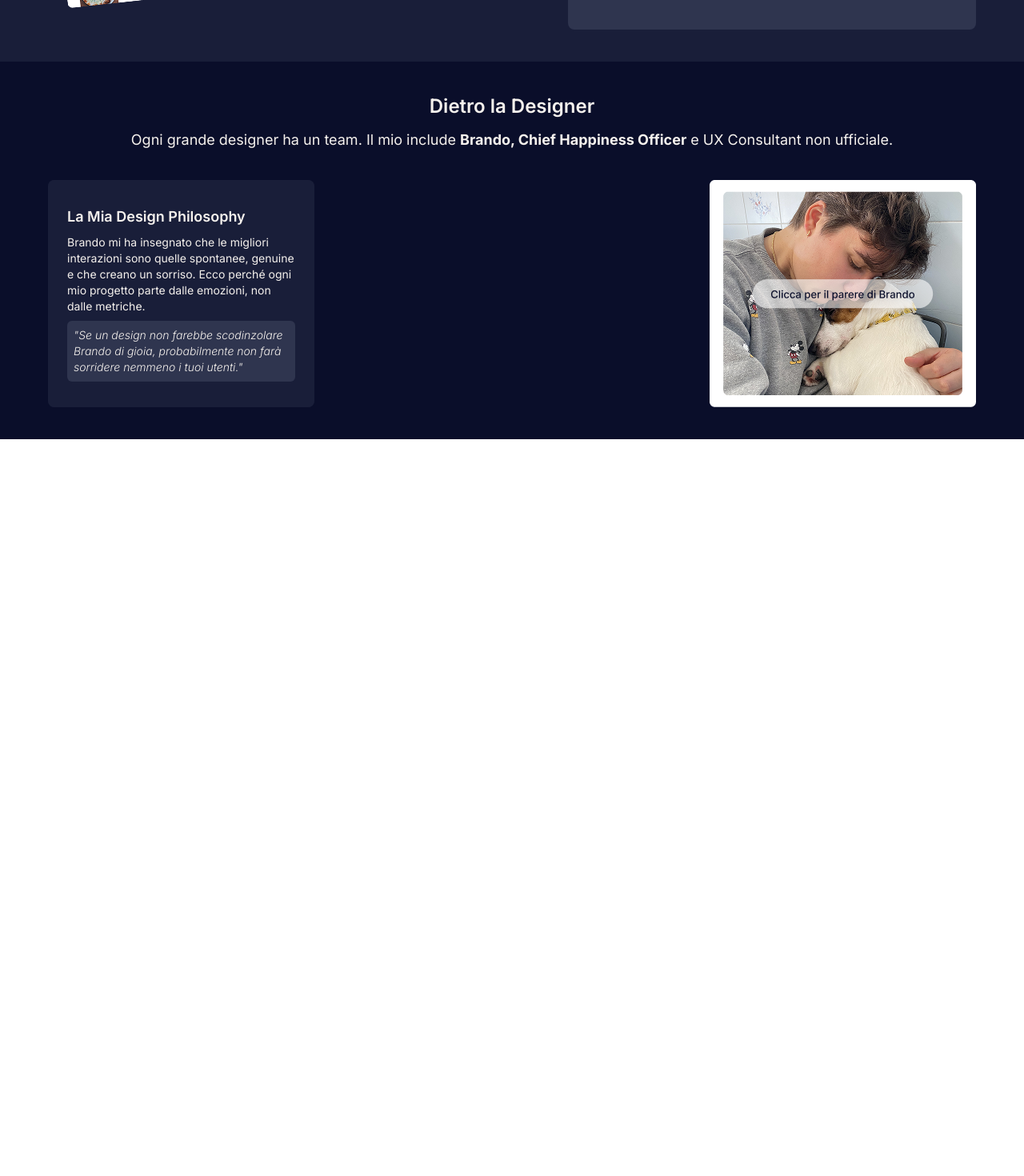
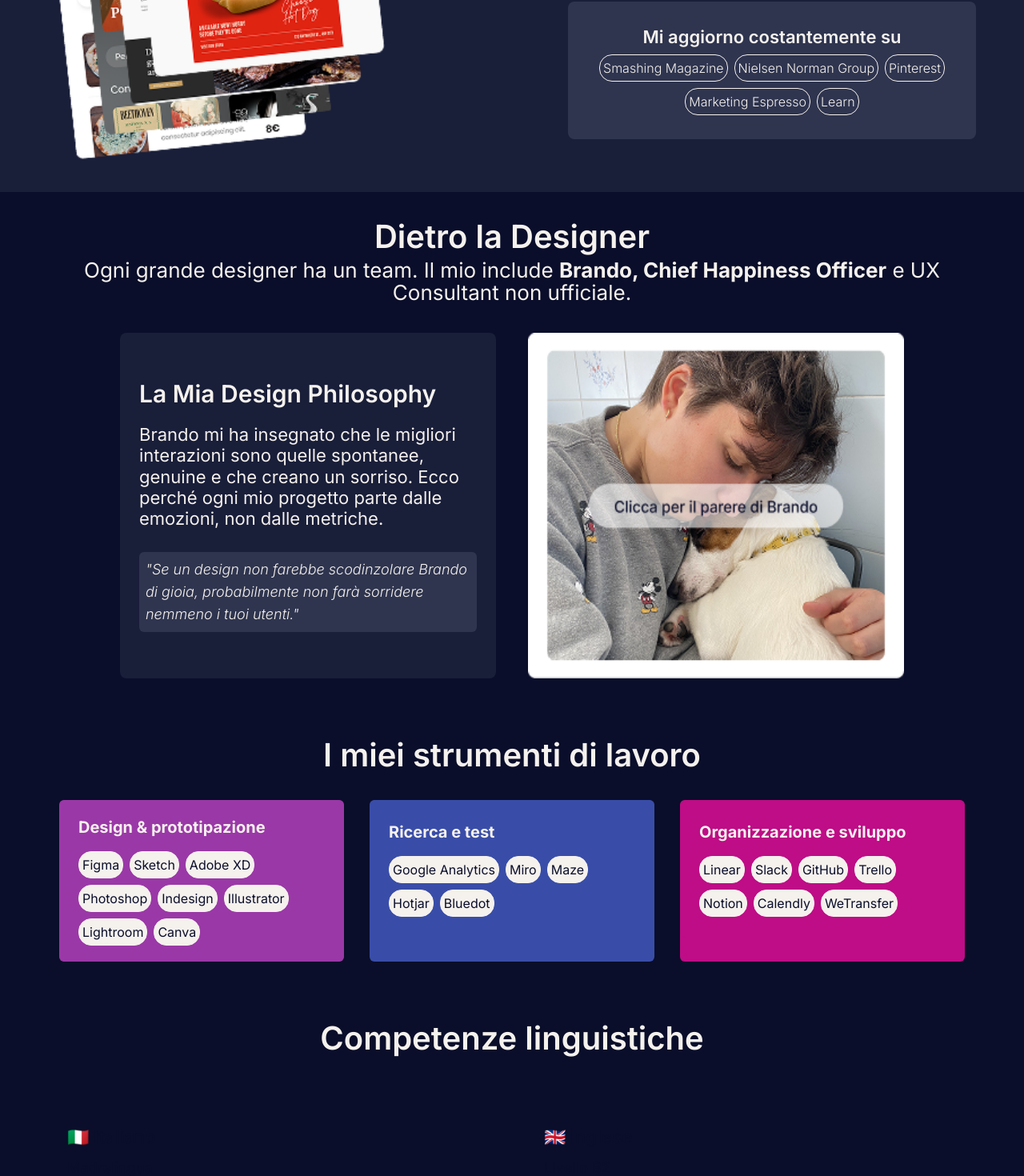
Before and after one commit to nmarmugi/katia-pasini-portfolio, a React (Create React App) app: page / in a window 1280 px wide. Shown: the part 960-2430 px from the top of the page at 80% size. Before the commit the page ends 1509 px from the top, so only its background shows below. Built offline with nearby package versions, Linux system fonts and the light colour scheme; the HTML template or start-up script is replaced by a standard one.

Commit message:
third commit

```diff
--- a/src/components/about.jsx
+++ b/src/components/about.jsx
@@ -16,18 +16,18 @@ export default function About() {
 					<div className="flex items-center gap-5">
 						<img className="w-24 h-24 block md:hidden" src="/katia-mobile.png" alt='Katia image' />
 						<div>
-							<h2 className="font-inter italic text-text font-extralight text-sm">
+							<h2 className="font-inter italic text-text font-extralight text-sm md:text-2xl">
 								Dietro ogni pixel c'è una persona
 							</h2>
-							<h1 className="font-inter text-text font-semibold text-3xl">
+							<h1 className="font-inter text-text font-semibold text-3xl md:text-[40px]">
 								Sono Katia, UX/UI Designer
 							</h1>
 						</div>
 					</div>
-					<h3 className="font-inter text-text font-light">
+					<h3 className="font-inter text-text font-light md:text-2xl">
 						Sono quella che ti chiederà: <span className="font-inter text-text font-medium">“Perché hai messo quel bottone proprio lì?”</span> e che testerà la tua app con la nonna, per capire se è davvero intuitiva!
 					</h3>
-					<h3 className="font-inter text-text font-light">
+					<h3 className="font-inter text-text font-light md:text-2xl">
 						🐶 Quando non sono su Figma, <span className="font-inter text-text font-medium">recensisco ristoranti o passeggio con Brando,</span> il mio Jack Russell (molto critico).
 					</h3>
 					<div className="flex flex-col lg:flex-row gap-4 w-full">
--- a/src/components/designer.jsx
+++ b/src/components/designer.jsx
@@ -4,39 +4,67 @@ import Card from "./card";
 export default function Designer() {
 	const [showTooltip, setShowTooltip] = useState(false);
 
+		const design = [
+		{id: 1, label: 'Figma'},
+		{id: 2, label: 'Sketch'},
+		{id: 3, label: 'Adobe XD'},
+		{id: 4, label: 'Photoshop'},
+		{id: 5, label: 'Indesign'},
+		{id: 6, label: 'Illustrator'},
+		{id: 7, label: 'Lightroom'},
+		{id: 8, label: 'Canva'}
+	];
+
+	const res = [
+		{id: 1, label: 'Google Analytics'},
+		{id: 2, label: 'Miro'},
+		{id: 3, label: 'Maze'},
+		{id: 4, label: 'Hotjar'},
+		{id: 5, label: 'Bluedot'}
+	];
+
+	const orga = [
+		{id: 1, label: 'Linear'},
+		{id: 2, label: 'Slack'},
+		{id: 3, label: 'GitHub'},
+		{id: 4, label: 'Trello'},
+		{id: 5, label: 'Notion'},
+		{id: 6, label: 'Calendly'},
+		{id: 7, label: 'WeTransfer'}
+	];
+
 	return (
 		<div className="bg-background px-5 py-10 flex justify-center items-center">
-			<div className="w-full max-w-[1440px] flex flex-col justify-center items-center md:px-10">
+			<div className="w-full max-w-[1440px] flex flex-col justify-center items-center md:px-10 gap-10 md:gap-20">
 				<div className="flex flex-col gap-3 w-full">
-					<h2 className="font-inter text-text font-semibold text-2xl text-center">
+					<h2 className="font-inter text-text font-semibold text-2xl text-center md:text-[40px]">
 						Dietro la Designer
 					</h2>
-					<p className="font-inter text-text text-lg text-center">
+					<p className="font-inter text-text text-lg text-center md:text-[26px]">
 						Ogni grande designer ha un team. Il mio include <span className="font-bold">Brando, Chief Happiness Officer</span> e UX Consultant non ufficiale.
 					</p>
-					<div className="flex flex-col md:flex-row-reverse mt-3 md:mt-6 gap-4">
-						<div className="flex w-full md:w-1/2 justify-center md:justify-end relative" onClick={() => setShowTooltip(!showTooltip)}>
-							<img src="/katia-brando.png" alt="Katia e Brando" />
+					<div className="flex flex-col items-center lg:flex-row-reverse mt-3 lg:justify-center lg:mt-6 gap-4 lg:gap-10">
+						<div className="flex w-full relative max-w-[470px]" onClick={() => setShowTooltip(!showTooltip)}>
+							<img className="w-full max-w-[470px] lg:w-[470px] lg:min-h-[432.39px] cursor-pointer" src="/katia-brando.png" alt="Katia e Brando" />
 							{
 								showTooltip &&
-									<img src="/Tooltip.png" alt="tooltip" className="absolute -top-8 w-52 md:right-16 md:-top-6"/>
+									<img src="/Tooltip.png" alt="tooltip" className="absolute -top-8 w-52 lg:right-40 lg:-top-5"/>
 							}
 						</div>
-						<div className="w-full md:w-1/2 flex justify-center md:justify-start">
-							<div className="md:bg-thirdBackground md:rounded-lg md:flex max-w-[333px]">
+						<div className="w-full flex justify-center max-w-[470px] lg:w-[470px] lg:min-w-[470px] lg:min-h-[432.39px]">
 							<Card bg={'thirdBackground'}>
-									<div className="flex justify-start w-full">
-										<h3 className="font-inter text-text font-semibold text-lg">
+								<div className="flex justify-start w-full lg:mb-3">
+									<h3 className="font-inter text-text font-semibold text-lg md:text-3xl">
 										La Mia Design Philosophy
 									</h3>
 								</div>
-									<div className="flex justify-start w-full">
-										<p className="font-inter text-text text-sm">
+								<div className="flex justify-start w-full lg:mb-5">
+									<p className="font-inter text-text text-sm md:text-[22px] md:leading-[1.2]">
 										Brando mi ha insegnato che le migliori interazioni sono quelle spontanee, genuine e che creano un sorriso. Ecco perché ogni mio progetto parte dalle emozioni, non dalle metriche.
 									</p>
 								</div>
 								<div className="flex justify-start w-full p-2 bg-secondBackground rounded-md">
-										<p className="font-inter text-text text-sm font-light italic">
+									<p className="font-inter text-text text-sm font-light italic md:text-lg">
 										"Se un design non farebbe scodinzolare Brando di gioia, probabilmente non farà sorridere nemmeno i tuoi utenti."
 									</p>
 								</div>
@@ -44,6 +72,98 @@ export default function Designer() {
 						</div>
 					</div>
 				</div>
+				<div className="flex flex-col gap-6 lg:gap-10 w-full">
+					<h3 className="font-inter text-text font-semibold text-2xl md:text-[40px] text-center">
+						I miei strumenti di lavoro
+					</h3>
+					<div className="w-full flex flex-col items-center gap-8 lg:flex-wrap lg:flex-row lg:justify-center">
+						<div className="w-full max-w-[356px] lg:min-h-[202px] bg-card1 rounded-md">
+							<Card bg={'card1'}>
+								<div className="flex justify-start w-full mb-2">
+									<h3 className="font-inter text-text font-bold text-lg md:text-xl">
+										Design & prototipazione
+									</h3>
+								</div>
+								<div className="flex justify-start w-full flex-wrap gap-2">
+									{
+										design.map((des =>
+										<span key={des.id} className="font-inter text-background bg-text text-xs md:text-base p-1 border border-text rounded-2xl">
+											{des.label}
+										</span>))
+									}
+								</div>
+							</Card>
+						</div>
+						<div className="w-full max-w-[356px] lg:min-h-[202px] bg-card2 rounded-md">
+							<Card bg={'card2'}>
+								<div className="flex justify-start w-full mb-2">
+									<h3 className="font-inter text-text font-bold text-lg md:text-xl">
+										Ricerca e test
+									</h3>
+								</div>
+								<div className="flex justify-start w-full flex-wrap gap-2">
+									{
+										res.map((re =>
+										<span key={re.id} className="font-inter text-background bg-text text-xs md:text-base p-1 border border-text rounded-2xl">
+											{re.label}
+										</span>))
+									}
+								</div>
+							</Card>
+						</div>
+						<div className="w-full max-w-[356px] lg:min-h-[202px] bg-card3 rounded-md">
+							<Card bg={'card3'}>
+								<div className="flex justify-start w-full mb-2">
+									<h3 className="font-inter text-text font-bold text-lg md:text-xl">
+										Organizzazione e sviluppo
+									</h3>
+								</div>
+								<div className="flex justify-start w-full flex-wrap gap-2">
+									{
+										orga.map((or =>
+										<span key={or.id} className="font-inter text-background bg-text text-xs md:text-base p-1 border border-text rounded-2xl">
+											{or.label}
+										</span>))
+									}
+								</div>
+							</Card>
+						</div>
+					</div>
+				</div>
+				<div className="flex flex-col gap-6 lg:gap-10 w-full">
+					<h3 className="font-inter text-text font-semibold text-2xl md:text-[40px] text-center">
+						Competenze linguistiche
+					</h3>
+					<div className="w-full flex flex-col items-center gap-8 md:flex-row md:justify-center">
+						<div className="w-full md:w-1/2">
+							<Card bg={'greenish'}>
+								<div className="flex justify-start w-full">
+									<h3 className="font-inter text-background font-semibold text-[22px]">
+										🇮🇹 Italiano
+									</h3>
+								</div>
+								<div className="flex justify-start w-full">
+									<h3 className="font-inter text-background font-medium text-lg">
+										Madrelingua
+									</h3>
+								</div>
+							</Card>
+						</div>
+						<div className="w-full md:w-1/2">
+							<Card bg={'england'}>
+								<div className="flex justify-start w-full">
+									<h3 className="font-inter text-background font-semibold text-[22px]">
+										🇬🇧 Inglese
+									</h3>
+								</div>
+								<div className="flex justify-start w-full">
+									<h3 className="font-inter text-background font-medium text-lg">
+										Livello B2
+									</h3>
+								</div>
+							</Card>
+						</div>
+					</div>
 				</div>
 			</div>
 		</div>
--- a/src/components/secondBanner.jsx
+++ b/src/components/secondBanner.jsx
@@ -14,24 +14,24 @@ export default function SecondBanner() {
 		<div className="bg-thirdBackground px-5 py-10 flex justify-center items-center">
 			<div className="w-full max-w-[1440px] flex flex-col md:flex-row justify-center items-center md:px-10 gap-8">
 				<div className="flex justify-center md:justify-start w-full md:w-1/2">
-					<img src="/secondBanner.png" alt='Image second banner' />
+					<img className="w-full max-w-[421px]" src="/secondBanner.png" alt='Image second banner' />
 				</div>
 				<div className="flex flex-col md:items-end gap-5 w-full md:w-1/2">
-					<h2 className="font-inter text-2xl text-text font-semibold md:text-end">
+					<h2 className="font-inter text-2xl md:text-3xl text-text font-semibold md:text-end">
 						Creo design che funzionano, non solo che piacciono.
 					</h2>
-					<p className="font-inter text-lg text-text md:text-end">
+					<p className="font-inter text-lg text-text md:text-end md:text-[22px]">
 						10 anni tra le pagine dei libri e gli schermi digitali: dalla tipografia editoriale milanese alle startup che scalano il web. Oggi affianco i team tecnici con Figma in una mano e un caffè nell'altra.
 					</p>
 					<div className="md:max-w-[510px] mt-4 w-full flex justify-center">
 						<Card>
-							<h2 className="font-inter text-lg text-text font-semibold text-center">
+							<h2 className="font-inter text-lg text-text font-semibold text-center md:text-[22px]">
 								Mi aggiorno costantemente su
 							</h2>
 							<div className="flex justify-center flex-wrap gap-2">
 								{
 									updates.map((update =>
-									<span key={update.id} className="font-inter font-light text-text text-xs p-1 border border-text rounded-2xl">
+									<span key={update.id} className="font-inter font-light text-text text-xs md:text-base p-1 border border-text rounded-2xl">
 										{update.label}
 									</span>))
 								}
--- a/src/index.css
+++ b/src/index.css
@@ -8,6 +8,9 @@
   --color-background: #0A0E2A;
   --color-secondBackground: #2F354F;
   --color-thirdBackground: #191E39;
+  --color-card1: #9A38A7;
+  --color-card2: #394DA8;
+  --color-card3: #BE0D86;
   --color-text: #F5F1ED;
   --color-button: #D4A373;
   --font-caladea: 'Caladea', serif;
--- a/tailwind.config.js
+++ b/tailwind.config.js
@@ -9,6 +9,9 @@ module.exports = {
         background: "var(--color-background)",
         secondBackground: "var(--color-secondBackground)",
         thirdBackground: "var(--color-thirdBackground)",
+        card1: "var(--color-card1)",
+        card2: "var(--color-card2)",
+        card3: "var(--color-card3)",
         text: "var(--color-text)",
         button: "var(--color-button)",
       },
@@ -16,6 +19,10 @@ module.exports = {
         caladea: "var(--font-caladea)",
         inter: "var(--font-inter)",
       },
+      backgroundImage: {
+        greenish: "linear-gradient(to right, #CFFADD 0%, #F9F9F6 50%, #FF4C4C 100%)",
+        england: "linear-gradient(to right, #DBE5FF 0%, #F7F4FF 50%, #EBDFFC 100%)"
+      },
     },
   },
   plugins: [],
```
Lines whose indentation alone changed are shown as unchanged.
